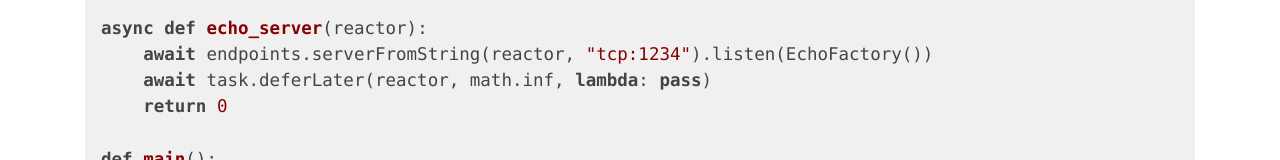
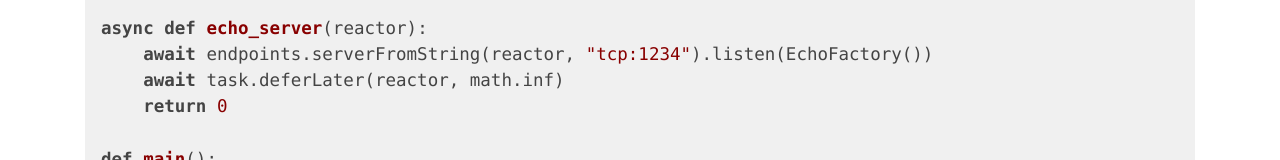
Before and after one commit to twisted/twisted.github.io, a website: page index.html in a window 1280 px wide. Shown: the part 1224-1384 px from the top of the page. Drawn offline with nearby package versions, Linux system fonts and the light colour scheme.

Commit message:
Update index.html

```diff
--- a/index.html
+++ b/index.html
@@ -194,7 +194,7 @@ class EchoFactory(protocol.Factory):
 
 async def echo_server(reactor):
     await endpoints.serverFromString(reactor, "tcp:1234").listen(EchoFactory())
-    await task.deferLater(reactor, math.inf, lambda: pass)
+    await task.deferLater(reactor, math.inf)
     return 0
 
 def main():
```
